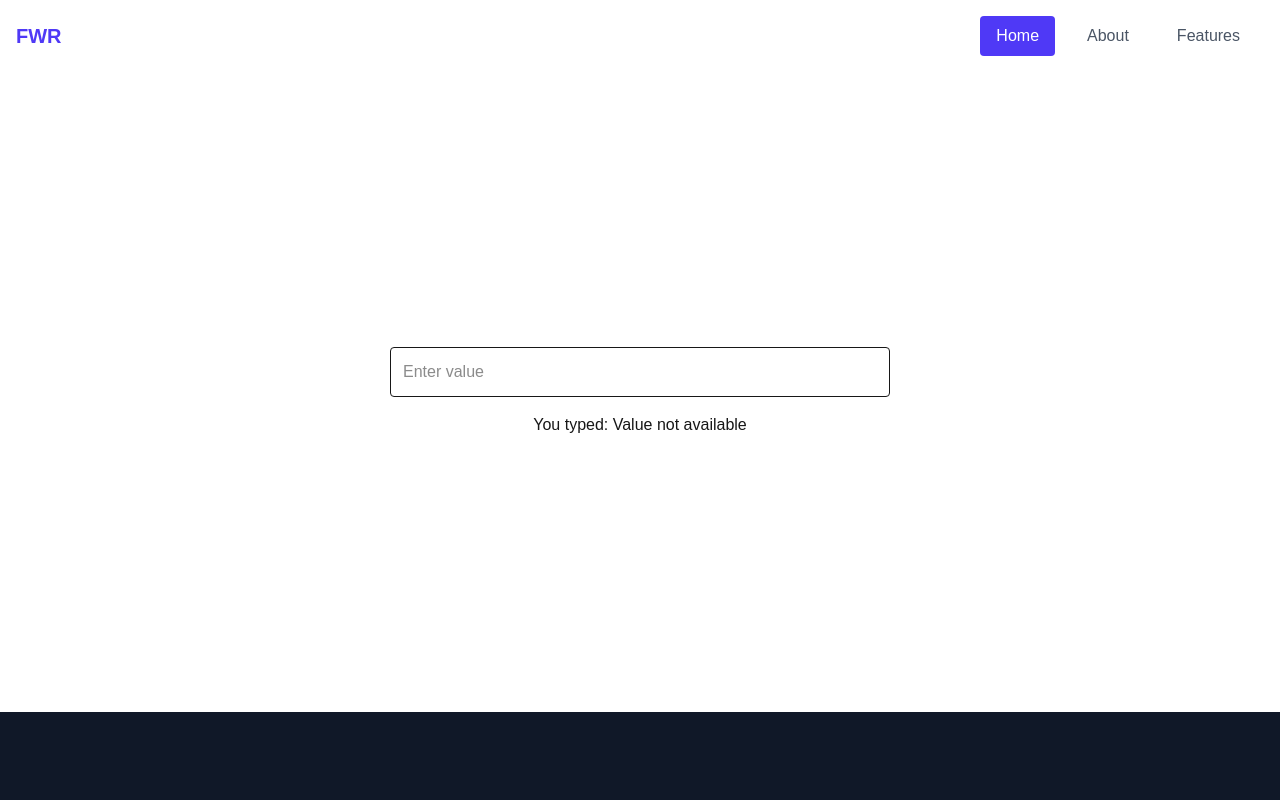
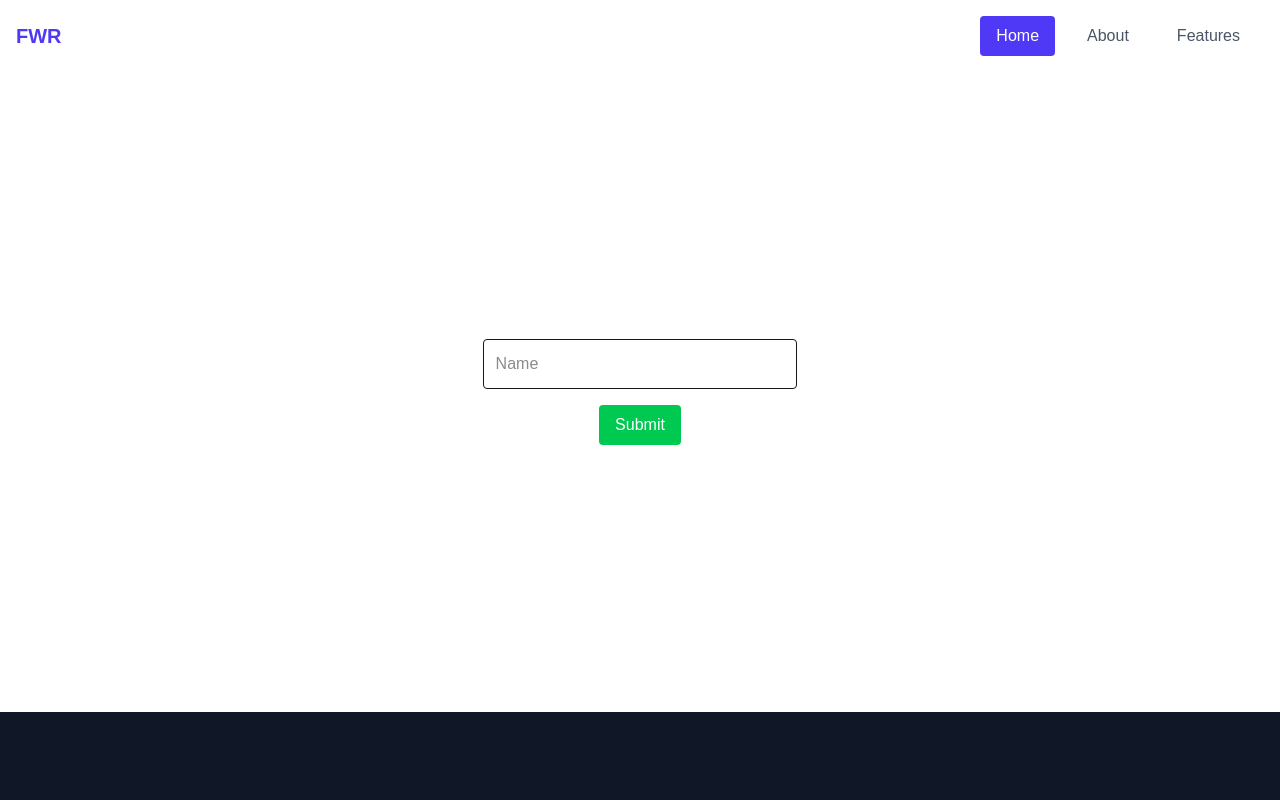
Before and after one commit to abdullahwebdev9176/next-app, a Next.js app: page / in a window 1280 px wide. Shown: the top 800 px of the page. Built offline with nearby package versions, Linux system fonts and the light colour scheme.

Commit message:
forn handlling

```diff
--- /dev/null
+++ b/src/app/components/Form.jsx
@@ -0,0 +1,24 @@
+'use client'
+
+import React, { useState } from 'react'
+
+const Form = () => {
+
+    const [name, setName] = useState('');
+
+    const handleSubmit = (e) => {
+        e.preventDefault();
+        console.log(name);
+        setName('')
+    }
+  return (
+    <div className='text-center'>
+        <form onSubmit={handleSubmit}>
+            <input type="text" placeholder='Name' value={name} onChange={(e)=>setName(e.target.value)} className='p-3 d-block w-full max-w-[500px] mx-auto border outline-none box-shadow-none border-dark rounded mb-4' />
+            <button className='cursor-pointer rounded py-2 px-4 bg-green-500 text-white'>Submit</button>
+        </form>
+    </div>
+  )
+}
+
+export default Form
--- a/src/app/page.jsx
+++ b/src/app/page.jsx
@@ -8,6 +8,7 @@ import EventHandlers from "./components/EventHandlers";
 import LoginStatusNew from "./components/LoginStatusNew";
 import RenderingList from "./components/RenderingList";
 import ControledInputs from "./components/ControledInputs";
+import Form from "./components/Form";
 
 export default function Home() {
 
@@ -36,7 +37,8 @@ export default function Home() {
     <>
       <Header />
       <main style={{ minHeight: "calc(100vh - 20vh)" }} className="flex items-center justify-center">
-        <ControledInputs />
+        <Form />
+        {/* <ControledInputs /> */}
         {/* <RenderingList /> */}
         {/* <LoginStatusNew /> */}
         {/* <EventHandlers /> */}
```
